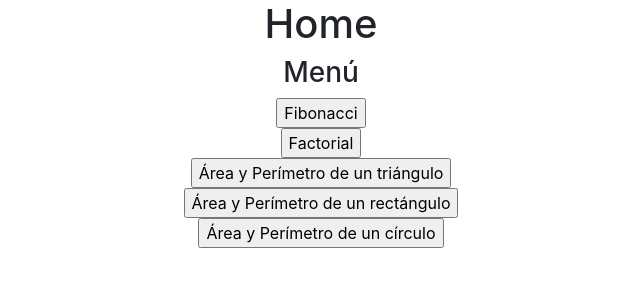
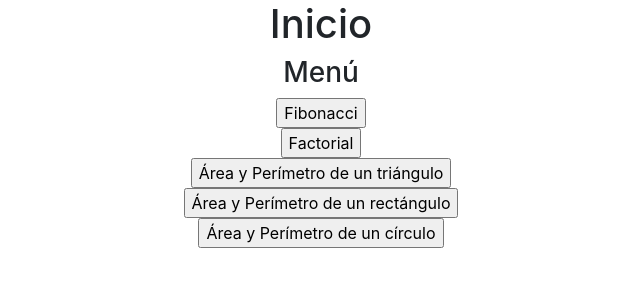
Before and after one commit to jeissongarciacano/WebappJG, a Flask app: page / in a window 1280 px wide. Shown: the part 56-356 px from the top of the page, without its empty margins (319-959 px from the left). Run offline with Flask 2, Linux system fonts and the light colour scheme; some libraries are stand-ins or nearby versions.

Commit message:
make it better

```diff
--- a/website/__init__.py
+++ b/website/__init__.py
@@ -2,7 +2,7 @@ from flask import Flask
 
 def create_app():
     app= Flask(__name__)
-    ## app.config['SECRET_KEY']= 'ggg555'
+    app.config['SECRET_KEY']= 'ggg555'
     from .views import views
     app.register_blueprint(views, url_prefix='/')
     return app
--- a/website/templates/home.html
+++ b/website/templates/home.html
@@ -2,7 +2,7 @@
 {% block title %}Home{% endblock %}
 
 {% block content %}
-<h1 align="center">Home</h1>
+<h1 align="center">Inicio</h1>
 <div align="center">
     <h3>Menú</h3>
     <form action="/Fibonacci">
```
